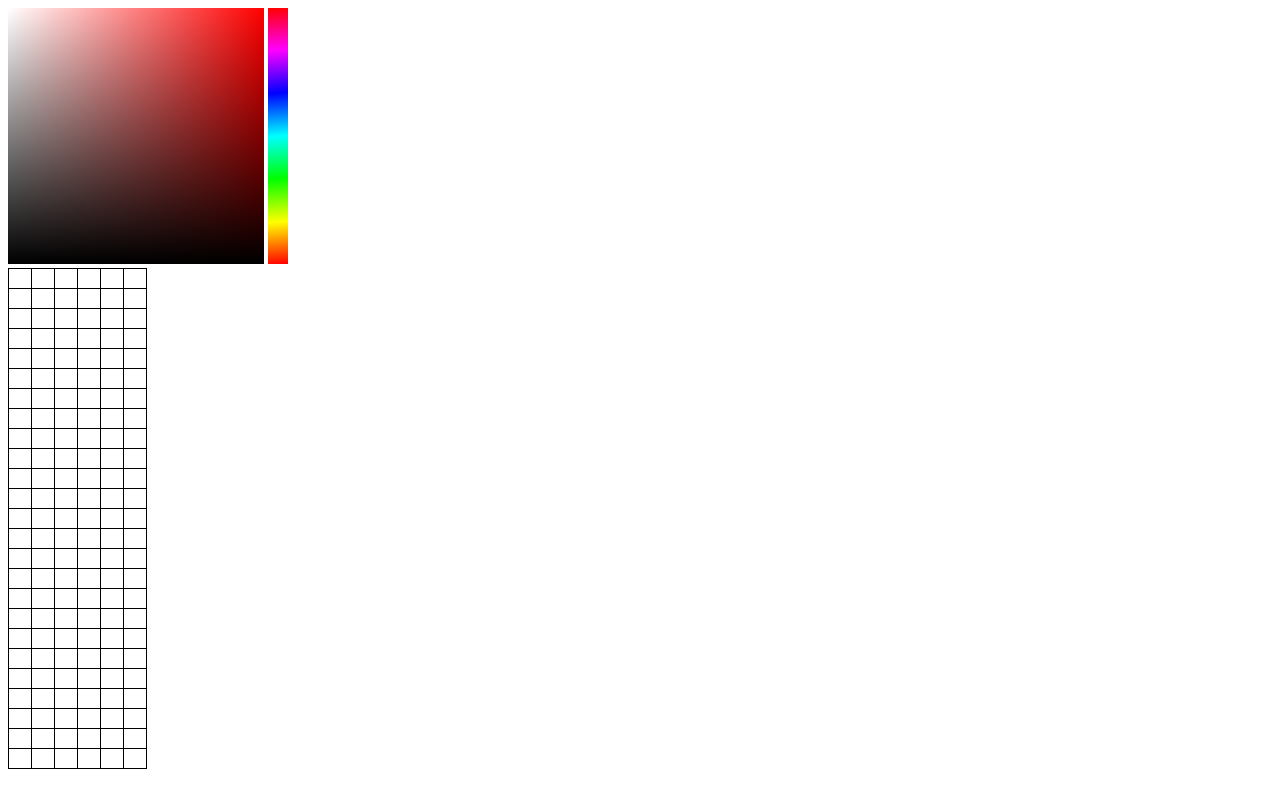
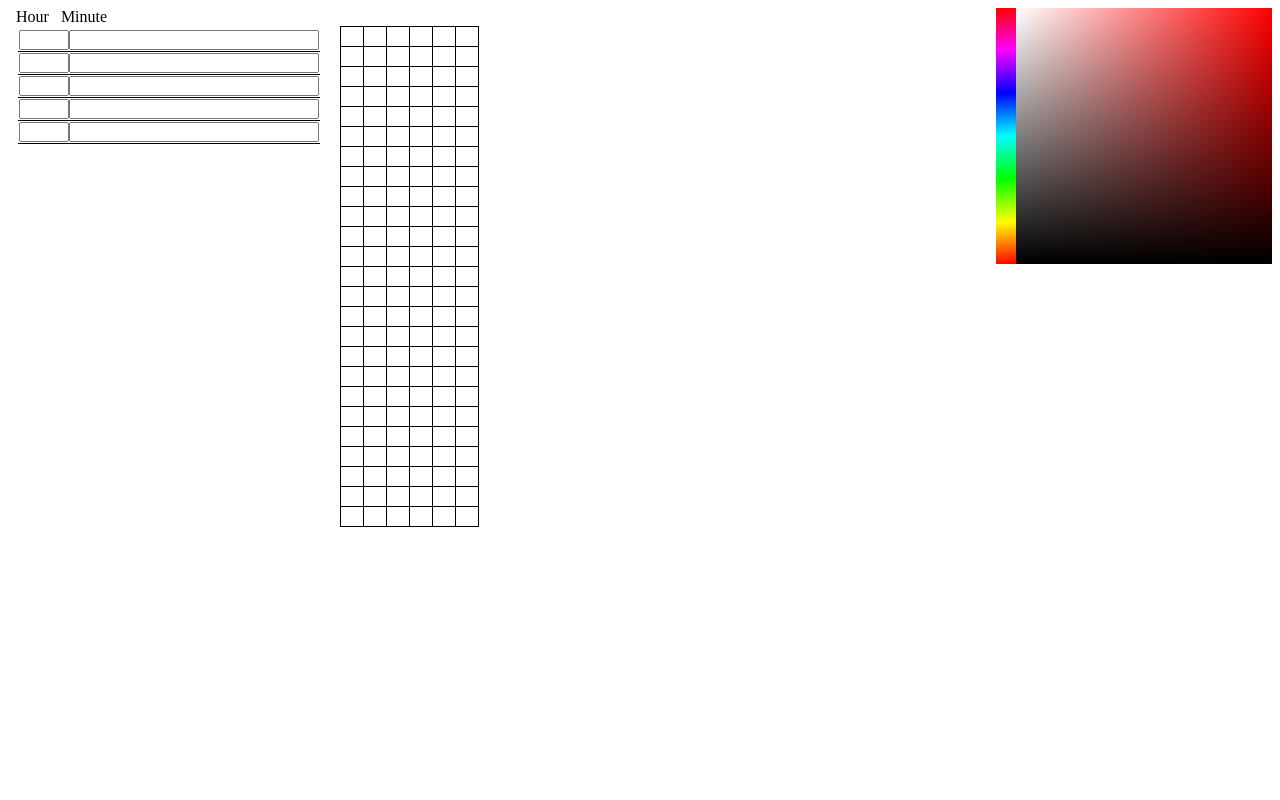
Before and after one commit to sth49/Final-Project, a plain HTML site: page daily_plan.html in a window 1280 px wide. Drawn offline with nearby package versions, Linux system fonts and the light colour scheme.

Commit message:
Update daily_plan.html
할일 적는 테이블 추가!

```diff
--- a/daily_plan.html
+++ b/daily_plan.html
@@ -3,29 +3,42 @@
         .selectTable {
           border: 1px solid #000000;
           border-collapse:collapse;
+          float:left;
+        }
+        .textTable{
+            border-left:10px solid #FFFFFF;
+            border-top: 3px solid #FFFFFF;
+            border-right: 20px solid #FFFFFF;
+            border-collapse:collapse;
+            float:left;
 
         }
-
-        td{
+        .blank{
+            float:left;
+        }
+        tr td{
             border: 1px solid #000000;
             width: 20px;
             height: 20px;
+            border-collapse:collapse;
         }
+
     </style>
     <script src="http://code.jquery.com/jquery-1.4.4.min.js"></script>
     <script type="text/javascript">
         var num = 0;
-var tem ;
+        var tem;
         var h_clr;
+
         $(document).ready(function () {
             $(".selectTable tbody td").click(function () {
                 var select = $(this);
-
+                select.id
                 var b = select.css("background-color");
 
                 var c = rgbToHex(b[5], b[8], b[11]);
 
-                if (c === "#000000") {
+                if (c == "#000000") {
                     select.css("background-color", h_clr);
                     num++;
                 }
@@ -34,7 +47,7 @@ var tem ;
                 }
                 var h = (parseInt)(num / 6);
                 var m = ((num) % 6) * 10;
-                var time = String(h) + " Hour " + String(m) + " Minute" + c +" " + h_clr  +" "+b +" "+ tem;
+                var time = String(h) + " Hour " + String(m) + " Minute";
                 document.getElementById('print_').innerHTML = time;
             });
         });
@@ -97,7 +110,7 @@ var tem ;
                     var c = cp.barc.getImageData(0, y, 1, 1).data;
                     // r g b  순서대로 부른다.
                     cp.drawPalette(c[0], c[1], c[2]);
-tem  = c;
+                    tem  = c;
                     h_clr = rgbToHex(c[0], c[1], c[2]);
 
                 };
@@ -145,11 +158,13 @@ tem  = c;
         #palette {
             width: 256px;
             height: 256px;
+            float: right;
         }
 
         #bar {
             width: 20px;
             height: 256px;
+            float: right;
         }
     </style>
     </head>
@@ -160,8 +175,33 @@ tem  = c;
         <canvas id="bar"></canvas>
 
 <body oncontextmenu="return false" ondragstart="return false" onselectstart="return false">
-   <div id = 'print_'>  </div>
-    <table class="selectTable">
+   <div id = 'print_'>&nbsp Hour &nbsp Minute</div>
+    <table class ="textTable"  >
+        <tbody>
+            <tr>
+                <td style="width:300px;height:20px;"><input type="text" id="s1" style="width:50px;height:20px;font-size:15px;"><input type="text" id="t1"
+                        style="width:250px;height:20px;font-size:15px;"></td>
+            </tr>
+            <tr>
+                <td style="width:300px;height:20px;"><input type="text" id="s2" style="width:50px;height:20px;font-size:15px;"><input type="text" id="t2"
+                        style="width:250px;height:20px;font-size:15px;"></td>
+            </tr>
+            <tr>
+                <td style="width:300px;height:20px;"><input type="text" id="s3" style="width:50px;height:20px;font-size:15px;"><input type="text" id="t3"
+                        style="width:250px;height:20px;font-size:15px;"></td>
+            </tr>
+            <tr>
+                <td style="width:300px;height:20px;"><input type="text" id="s4" style="width:50px;height:20px;font-size:15px;"><input type="text" id="t4"
+                        style="width:250px;height:20px;font-size:15px;"></td>
+            </tr>
+            <tr>
+                <td style="width:300px;height:20px;"><input type="text" id="s5" style="width:50px;height:20px;font-size:15px;"><input type="text" id="t5"
+                        style="width:250px;height:20px;font-size:15px;"></td>
+            </tr>
+        </tbody>
+        </table>
+
+    <table class="selectTable" >
       <tbody>
         <tr><td>  </td><td>  </td><td>  </td><td> </td><td> </td><td> </td></tr>
         <tr><td>  </td><td>  </td><td>  </td><td> </td><td> </td><td> </td></tr>
```
